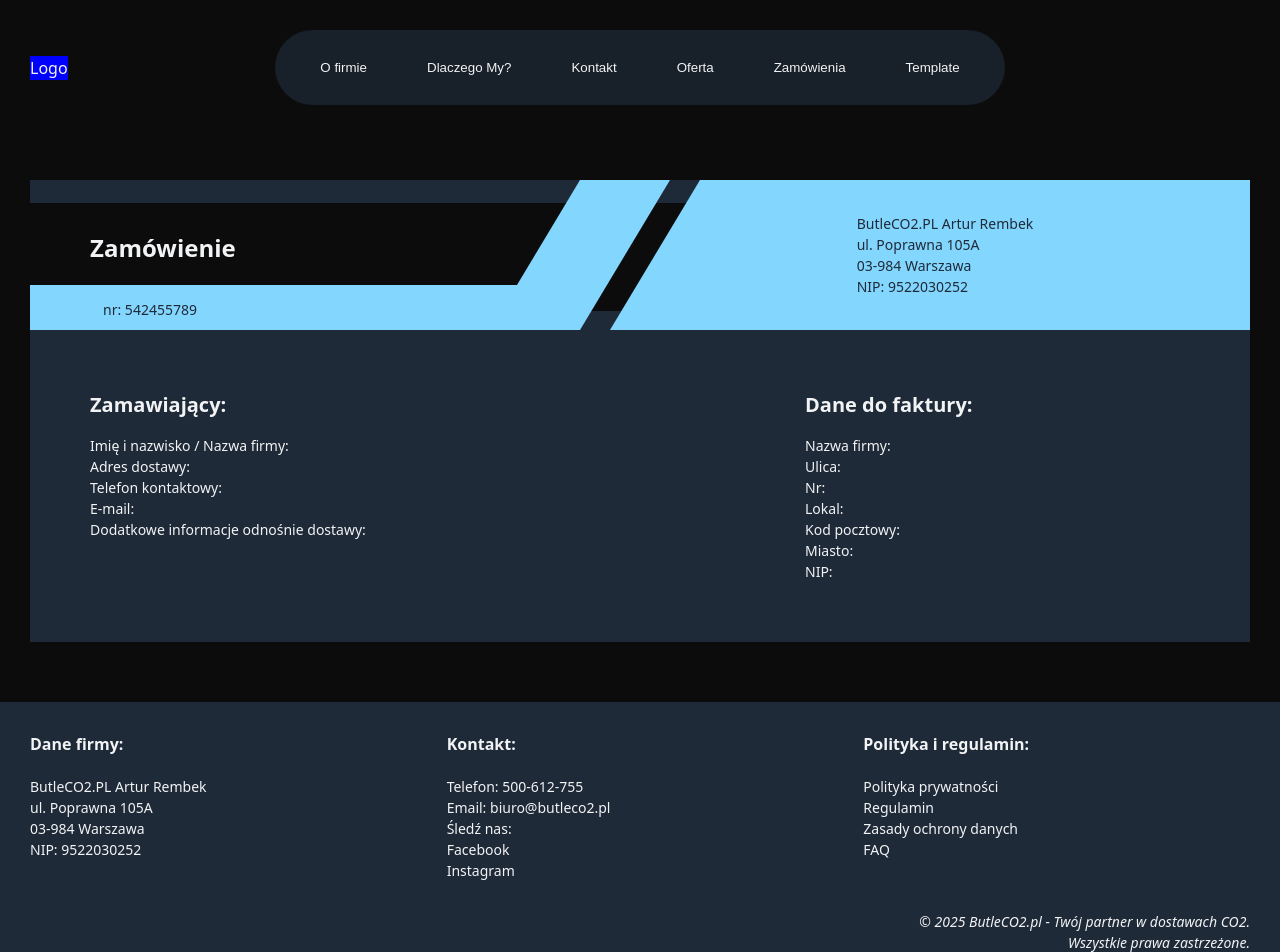
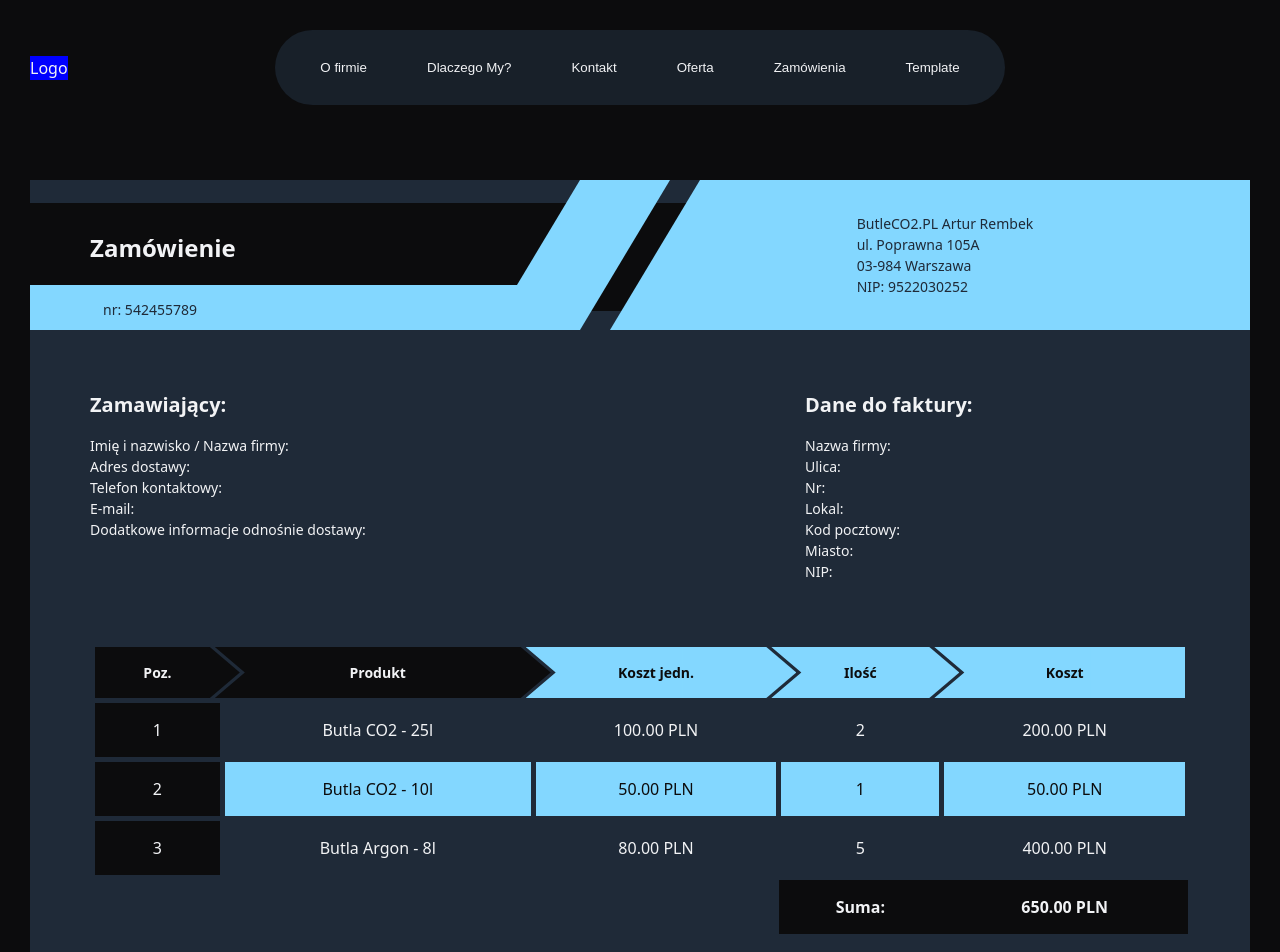
Before and after one commit to AMichalMurawski/butleCO2, a React (Vite) app: page /orders in a window 1280 px wide. Shown: the top 952 px of the page. Built offline with nearby package versions, Linux system fonts and the light colour scheme.

Commit message:
invoice products section

```diff
--- /dev/null
+++ b/src/sections/Orders/InvoiceProducts.styled.ts
@@ -0,0 +1,125 @@
+import styled from 'styled-components';
+import { P } from '../../styles/Global.styled';
+
+export const InvoiceProducts = styled.div`
+  width: 100%;
+  padding: 0 60px 30px;
+`;
+
+export const ProductsTable = styled.table`
+  width: 100%;
+  border-collapse: collapse;
+  text-aling: left;
+`;
+
+export const TableHead = styled.thead``;
+
+export const TableRow = styled.tr``;
+
+export const TableHeaderCell = styled.th`
+  position: relative;
+  //   &:nth-child(even) {
+  //     color: ${({ theme }) => theme.color.main};
+  //     background-color: ${({ theme }) => theme.color.remarkable};
+  //   }
+  //   &:nth-child(odd) {
+  //     background-color: ${({ theme }) => theme.color.main};
+  //   }
+  z-index: 1;
+
+  &::before,
+  &::after {
+    content: '';
+    position: absolute;
+    top: 0;
+    left: 0;
+    width: calc(100% + 20px);
+    height: 100%;
+    z-index: -1;
+  }
+
+  &:nth-child(1),
+  &:nth-child(2) {
+    &::before {
+      background-color: ${({ theme }) => theme.color.main};
+    }
+    &::after {
+      background-color: ${({ theme }) => theme.color.main};
+    }
+  }
+
+  &:nth-child(3),
+  &:nth-child(4),
+  &:nth-child(5) {
+    color: ${({ theme }) => theme.color.main};
+    &::before {
+      background-color: ${({ theme }) => theme.color.remarkable};
+    }
+    &::after {
+      background-color: ${({ theme }) => theme.color.remarkable};
+    }
+  }
+
+  &:last-of-type {
+    &::before {
+      width: calc(100% + 30px);
+      clip-path: polygon(50% 0, calc(100% - 30px) 0, calc(100% - 30px) 100%, 50% 100%);
+    }
+  }
+
+  &:not(:last-of-type) {
+    &::before {
+      clip-path: polygon(50% 0, calc(100% - 30px) 0, 100% 50%, calc(100% - 30px) 100%, 50% 100%);
+    }
+  }
+
+  &:first-of-type {
+    &::after {
+      clip-path: polygon(0 0, 60% 0, 60% 100%, 0 100%);
+    }
+  }
+
+  &:not(:first-of-type) {
+    &::after {
+      left: -10px;
+      clip-path: polygon(0 0, 60% 0, 60% 100%, 0 100%, 30px 50%);
+    }
+  }
+
+  padding: 15px;
+  border: 5px solid ${({ theme }) => theme.color.structural};
+`;
+
+export const CellContent = styled(P)`
+  z-index: 1;
+`;
+
+export const TableBody = styled.tbody``;
+
+export const TableBodyRow = styled.tr`
+  &:nth-child(even) {
+    color: ${({ theme }) => theme.color.main};
+    background-color: ${({ theme }) => theme.color.remarkable};
+  }
+`;
+
+export const TableBodyCell = styled.td`
+  padding: 15px;
+  &:first-of-type {
+    color: ${({ theme }) => theme.color.text};
+    background-color: ${({ theme }) => theme.color.main};
+  }
+  border: 5px solid ${({ theme }) => theme.color.structural};
+`;
+
+export const TableFooter = styled.tfoot``;
+
+interface TableFooterCellProps {
+  $sum?: boolean;
+}
+
+export const TableFooterCell = styled.td<TableFooterCellProps>`
+  padding: 15px;
+  font-weight: ${({ $sum }) => ($sum ? '700' : null)};
+  background-color: ${({ theme, $sum }) => ($sum ? theme.color.main : null)};
+`;
--- a/src/sections/Orders/Orders.tsx
+++ b/src/sections/Orders/Orders.tsx
@@ -12,9 +12,33 @@ import {
   Title,
 } from './InvoiceHeader.styled';
 import { ClientData, ClientWraper, InvoiceClient, Subtitle } from './InvoiceClient.styled';
+import {
+  CellContent,
+  InvoiceProducts,
+  ProductsTable,
+  TableBody,
+  TableBodyCell,
+  TableBodyRow,
+  TableFooter,
+  TableFooterCell,
+  TableHead,
+  TableHeaderCell,
+  TableRow,
+} from './InvoiceProducts.styled';
+
+const products = [
+  { position: 1, name: 'Butla CO2 - 25l', quantity: 2, unitPrice: 100 },
+  { position: 2, name: 'Butla CO2 - 10l', quantity: 1, unitPrice: 50 },
+  { position: 3, name: 'Butla Argon - 8l', quantity: 5, unitPrice: 80 },
+];
 
 const Orders: React.FC = () => {
   const handleSubmit = () => {};
+
+  const totalCost = products.reduce(
+    (sum, product) => sum + product.quantity * product.unitPrice,
+    0
+  );
 
   return (
     <OrderSection id="orders">
@@ -54,6 +78,49 @@ const Orders: React.FC = () => {
               <ClientData>NIP:</ClientData>
             </ClientWraper>
           </InvoiceClient>
+          <InvoiceProducts>
+            <ProductsTable>
+              <TableHead>
+                <TableRow>
+                  <TableHeaderCell>
+                    <CellContent>Poz.</CellContent>
+                  </TableHeaderCell>
+                  <TableHeaderCell>
+                    <CellContent>Produkt</CellContent>
+                  </TableHeaderCell>
+                  <TableHeaderCell>
+                    <CellContent>Koszt jedn.</CellContent>
+                  </TableHeaderCell>
+                  <TableHeaderCell>
+                    <CellContent>Ilość</CellContent>
+                  </TableHeaderCell>
+                  <TableHeaderCell>
+                    <CellContent>Koszt</CellContent>
+                  </TableHeaderCell>
+                </TableRow>
+              </TableHead>
+              <TableBody>
+                {products.map(product => (
+                  <TableBodyRow key={product.position}>
+                    <TableBodyCell>{product.position}</TableBodyCell>
+                    <TableBodyCell>{product.name}</TableBodyCell>
+                    <TableBodyCell>{product.unitPrice.toFixed(2)} PLN</TableBodyCell>
+                    <TableBodyCell>{product.quantity}</TableBodyCell>
+                    <TableBodyCell>
+                      {(product.quantity * product.unitPrice).toFixed(2)} PLN
+                    </TableBodyCell>
+                  </TableBodyRow>
+                ))}
+              </TableBody>
+              <TableFooter>
+                <TableRow>
+                  <TableFooterCell colSpan={3} />
+                  <TableFooterCell $sum>Suma:</TableFooterCell>
+                  <TableFooterCell $sum>{totalCost.toFixed(2)} PLN</TableFooterCell>
+                </TableRow>
+              </TableFooter>
+            </ProductsTable>
+          </InvoiceProducts>
         </InvoiceWraper>
       </Formik>
     </OrderSection>
```
